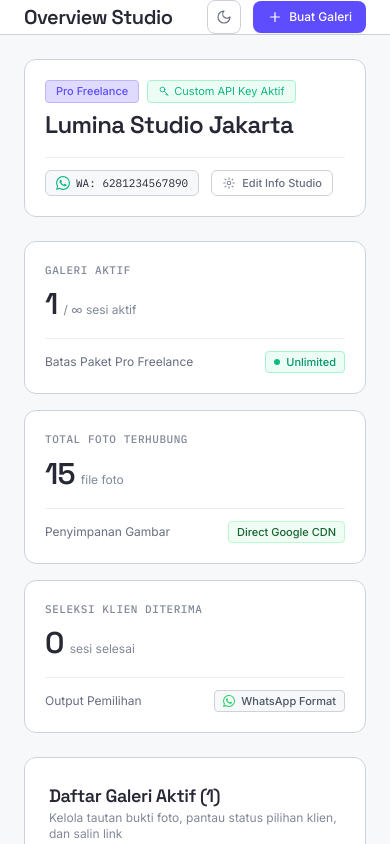
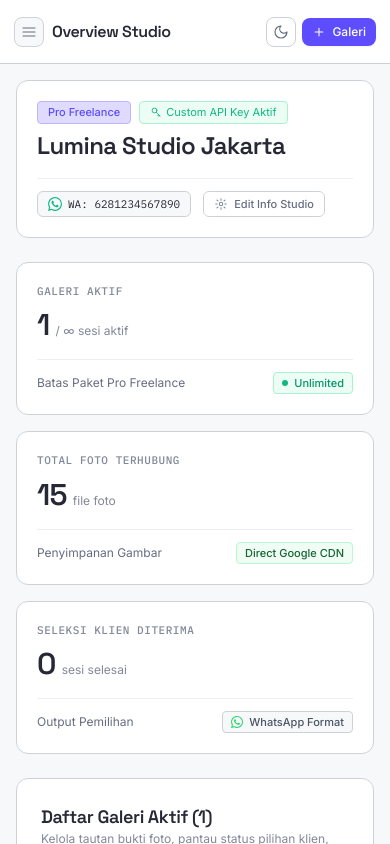
Before and after one commit to znlumins/picura, a Next.js app: page /dashboard in a window 390 px wide. Built offline with nearby package versions, Linux system fonts and the light colour scheme; no server answers.

Commit message:
fix(ui): polish navbar spacing, add mobile hamburger drawer, and fix mobile header overflow

```diff
--- a/src/app/dashboard/page.tsx
+++ b/src/app/dashboard/page.tsx
@@ -28,6 +28,7 @@ import {
   IconCrown,
   IconSun,
   IconMoon,
+  IconMenu,
 } from "@/components/Icons";
 
 interface GalleryItem {
@@ -107,9 +108,10 @@ export default function DashboardPage() {
   const [activities, setActivities] = useState<ActivityItem[]>([]);
   const [isLoading, setIsLoading] = useState(false);
 
-  // Tab & Theme states
+  // Tab, Nav & Theme states
   const [activeTab, setActiveTab] = useState<"dashboard" | "settings">("dashboard");
   const [isDarkMode, setIsDarkMode] = useState(false);
+  const [isMobileSidebarOpen, setIsMobileSidebarOpen] = useState(false);
 
   // Modals
   const [isAuthOpen, setIsAuthOpen] = useState(false);
@@ -308,34 +310,53 @@ export default function DashboardPage() {
         onAuthClick={() => setIsAuthOpen(true)}
         onLogout={handleLogout}
         isDarkMode={isDarkMode}
+        isMobileOpen={isMobileSidebarOpen}
+        onCloseMobile={() => setIsMobileSidebarOpen(false)}
       />
 
       {/* Main Content Area: Independent Vertical Scroll, Sidebar Stays 100% Pinned */}
-      <div className="flex-1 h-screen overflow-y-auto flex flex-col min-w-0">
-        {/* Header */}
+      <div className="flex-1 h-screen overflow-y-auto overflow-x-hidden flex flex-col min-w-0">
+        {/* Header: Spacious, balanced padding & full mobile responsive */}
         <header
-          className={`h-16 px-6 sm:px-8 border-b flex items-center justify-between sticky top-0 z-20 transition-colors ${
+          className={`min-h-[64px] sm:h-20 py-3 sm:py-3.5 px-3.5 sm:px-6 lg:px-8 border-b flex items-center justify-between sticky top-0 z-20 transition-colors w-full ${
             isDarkMode ? "bg-[#0f111a] border-[#222533]" : "bg-white border-[#cdd2d9]"
           }`}
         >
-          <div>
+          <div className="flex items-center gap-2 sm:gap-3 min-w-0">
+            {/* Mobile Hamburger Drawer Toggle */}
+            <button
+              type="button"
+              onClick={() => setIsMobileSidebarOpen(true)}
+              className={`lg:hidden p-1.5 sm:p-2 rounded-[8px] border transition shrink-0 ${
+                isDarkMode
+                  ? "border-[#2e334a] bg-[#1a1d2d] text-slate-300 hover:text-white"
+                  : "border-[#cdd2d9] bg-[#f6f8fa] text-[#666d80] hover:text-[#272835]"
+              }`}
+              title="Buka menu navigasi"
+              aria-label="Buka menu navigasi"
+            >
+              <IconMenu className="w-4 h-4" />
+            </button>
+
+            <div className="min-w-0">
               <h1
-              className={`font-heading font-semibold text-xl tracking-tight leading-none ${
+                className={`font-heading font-semibold text-base sm:text-xl tracking-tight leading-tight truncate ${
                   isDarkMode ? "text-white" : "text-[#272835]"
                 }`}
               >
                 {activeTab === "settings" ? "Pengaturan Studio" : "Overview Studio"}
               </h1>
-            <p className="text-xs text-[#818898] mt-1 hidden sm:block">
+              <p className="text-xs text-[#818898] mt-0.5 truncate hidden sm:block">
                 {user ? `Halo, ${user.name}` : "Silakan masuk ke akun fotografer"}
               </p>
             </div>
+          </div>
 
-          <div className="flex items-center gap-3">
+          <div className="flex items-center gap-1.5 sm:gap-3 shrink-0">
             {user ? (
               <>
                 {/* Search Bar: Disabled when 0 galleries */}
-                <div className="relative hidden md:block w-52">
+                <div className="relative hidden md:block w-48 lg:w-56">
                   <IconSearch className="w-4 h-4 text-[#818898] absolute left-3 top-1/2 -translate-y-1/2" />
                   <input
                     type="text"
@@ -345,7 +366,7 @@ export default function DashboardPage() {
                     placeholder={
                       galleries.length === 0 ? "Belum ada galeri..." : "Cari galeri..."
                     }
-                    className={`w-full text-xs pl-9 pr-3 py-1.5 rounded-[8px] border transition focus:outline-none focus:border-[#5e4cff] disabled:opacity-50 disabled:cursor-not-allowed ${
+                    className={`w-full text-xs pl-9 pr-3 py-2 rounded-[8px] border transition focus:outline-none focus:border-[#5e4cff] disabled:opacity-50 disabled:cursor-not-allowed ${
                       isDarkMode
                         ? "bg-[#1a1d2d] border-[#2e334a] text-white placeholder-slate-500"
                         : "bg-[#f6f8fa] border-[#cdd2d9] text-[#36394a] placeholder-[#a4abb8]"
@@ -362,7 +383,7 @@ export default function DashboardPage() {
                 <button
                   type="button"
                   onClick={toggleTheme}
-                  className={`p-2 rounded-[8px] border transition ${
+                  className={`p-1.5 sm:p-2 rounded-[8px] border transition shrink-0 ${
                     isDarkMode
                       ? "border-[#2e334a] bg-[#1a1d2d] text-amber-400 hover:bg-[#25283a]"
                       : "border-[#cdd2d9] bg-white hover:bg-[#f6f8fa] text-[#666d80]"
@@ -379,7 +400,7 @@ export default function DashboardPage() {
                 {!isPro && (
                   <button
                     onClick={() => setIsUpgradeOpen(true)}
-                    className="py-1.5 px-3 rounded-[8px] border border-[#beb5ff] bg-[#dfdbff]/60 text-[#5e4cff] hover:bg-[#dfdbff] text-xs font-semibold transition flex items-center gap-1.5 shadow-xs"
+                    className="py-1.5 sm:py-2 px-2.5 sm:px-3 rounded-[8px] border border-[#beb5ff] bg-[#dfdbff]/60 text-[#5e4cff] hover:bg-[#dfdbff] text-xs font-semibold transition flex items-center gap-1.5 shadow-xs shrink-0"
                     title="Tingkatkan ke Pro untuk galeri tanpa batas"
                   >
                     <IconCrown className="w-3.5 h-3.5" />
@@ -397,19 +418,20 @@ export default function DashboardPage() {
                         setIsCreateOpen(true);
                       }
                     }}
-                    className="py-2 px-3.5 rounded-[8px] bg-[#5e4cff] text-white text-xs font-medium hover:opacity-90 transition flex items-center gap-1.5 shadow-sm active:scale-95"
+                    className="py-1.5 sm:py-2 px-2.5 sm:px-3.5 rounded-[8px] bg-[#5e4cff] text-white text-xs font-medium hover:opacity-90 transition flex items-center gap-1.5 shadow-sm active:scale-95 shrink-0"
                   >
-                    <IconPlus className="w-4 h-4" />
-                    <span>Buat Galeri</span>
+                    <IconPlus className="w-3.5 h-3.5 sm:w-4 sm:h-4 shrink-0" />
+                    <span className="hidden sm:inline">Buat Galeri</span>
+                    <span className="sm:hidden font-medium">Galeri</span>
                   </button>
                 )}
               </>
             ) : (
               <button
                 onClick={() => setIsAuthOpen(true)}
-                className="py-2 px-4 rounded-[8px] bg-[#5e4cff] text-white text-xs font-medium hover:opacity-90 transition flex items-center gap-1.5 shadow-sm"
+                className="py-1.5 sm:py-2 px-3 sm:px-4 rounded-[8px] bg-[#5e4cff] text-white text-xs font-medium hover:opacity-90 transition flex items-center gap-1.5 shadow-sm shrink-0"
               >
-                <IconLogIn className="w-4 h-4" />
+                <IconLogIn className="w-3.5 h-3.5 sm:w-4 sm:h-4 shrink-0" />
                 <span>Masuk / Daftar</span>
               </button>
             )}
@@ -417,7 +439,7 @@ export default function DashboardPage() {
         </header>
 
         {/* Dashboard Body Content */}
-        <main className="flex-1 p-6 sm:p-8 space-y-6 max-w-[1200px] w-full">
+        <main className="flex-1 p-4 sm:p-6 lg:p-8 space-y-6 max-w-[1280px] w-full">
           {/* TAB 1: STUDIO SETTINGS VIEW */}
           {activeTab === "settings" && (
             <StudioSettingsView
--- a/src/components/Icons.tsx
+++ b/src/components/Icons.tsx
@@ -443,3 +443,13 @@ export function IconMoon({ className = "w-4 h-4", ...props }: IconProps) {
     </svg>
   );
 }
+
+export function IconMenu({ className = "w-4 h-4", ...props }: IconProps) {
+  return (
+    <svg viewBox="0 0 24 24" fill="none" stroke="currentColor" strokeWidth="1.75" strokeLinecap="round" strokeLinejoin="round" className={className} {...props}>
+      <line x1="3" y1="12" x2="21" y2="12" />
+      <line x1="3" y1="6" x2="21" y2="6" />
+      <line x1="3" y1="18" x2="21" y2="18" />
+    </svg>
+  );
+}
```
Also changed, not shown: src/components/Sidebar.tsx (+128 -41 lines). Lines whose indentation alone changed are shown as unchanged.
